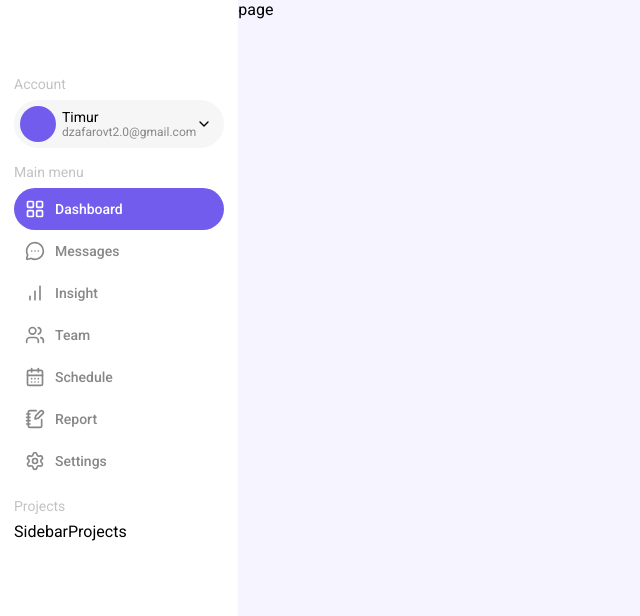
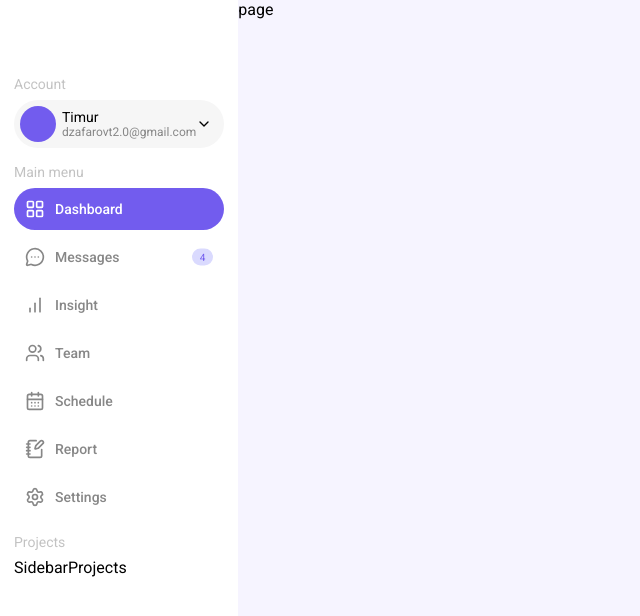
Before and after one commit to TrojanDll/task-hub, a Next.js app: page /dashboard in a window 1280 px wide. Shown: the top 616 px of the page, without its empty margins (0-640 px from the left). Built offline with nearby package versions, Linux system fonts and the light colour scheme.

Commit message:
feat: messages badge

```diff
--- a/src/app/globals.scss
+++ b/src/app/globals.scss
@@ -2,6 +2,7 @@
   --font-family: "Roboto", sans-serif;
 
   --primary: #725cee;
+  --primary-200: #dadafe;
   --text-primary: #000000;
   --text-secondary: #878787;
   --main-bg: #f6f4ff;
--- a/src/components/layout/sidebar/SidebarMenu/SidebarMenu.module.scss
+++ b/src/components/layout/sidebar/SidebarMenu/SidebarMenu.module.scss
@@ -1,10 +1,31 @@
+.menuItem {
+  margin-top: 6px;
+}
+
 .menuItemLink {
+  position: relative;
   padding: 11px;
   display: flex;
   width: 100%;
   gap: 10px;
   align-items: center;
   border-radius: 99px;
+
+  & span {
+    position: absolute;
+    right: 11px;
+    top: 50%;
+    transform: translateY(-50%);
+    background-color: var(--primary-200);
+    color: var(--primary);
+    padding: 3px 8px;
+    border-radius: 99px;
+    font-size: 0.625rem;
+  }
+}
+
+.icon {
+  color: var(--text-secondary);
 }
 
 .menuItemLabel {
@@ -15,7 +36,12 @@
 
 .active {
   background-color: var(--primary);
+
   .menuItemLabel {
     color: var(--white);
   }
+
+  .icon {
+    color: var(--white);
+  }
 }
--- a/src/components/layout/sidebar/SidebarMenu/SidebarMenu.tsx
+++ b/src/components/layout/sidebar/SidebarMenu/SidebarMenu.tsx
@@ -22,15 +22,10 @@ export default function SidebarMenu() {
               )}
               href={menuItem.href}
             >
-              <menuItem.icon
-                size={20}
-                color={`${
-                  i === activeItemIndex
-                    ? "var(--white)"
-                    : "var(--text-secondary)"
-                }`}
-              />
+              <menuItem.icon size={20} className={styles.icon} />
               <div className={styles.menuItemLabel}>{menuItem.label}</div>
+
+              {menuItem.label === "Messages" && <span>4</span>}
             </Link>
           </li>
         ))}
```
